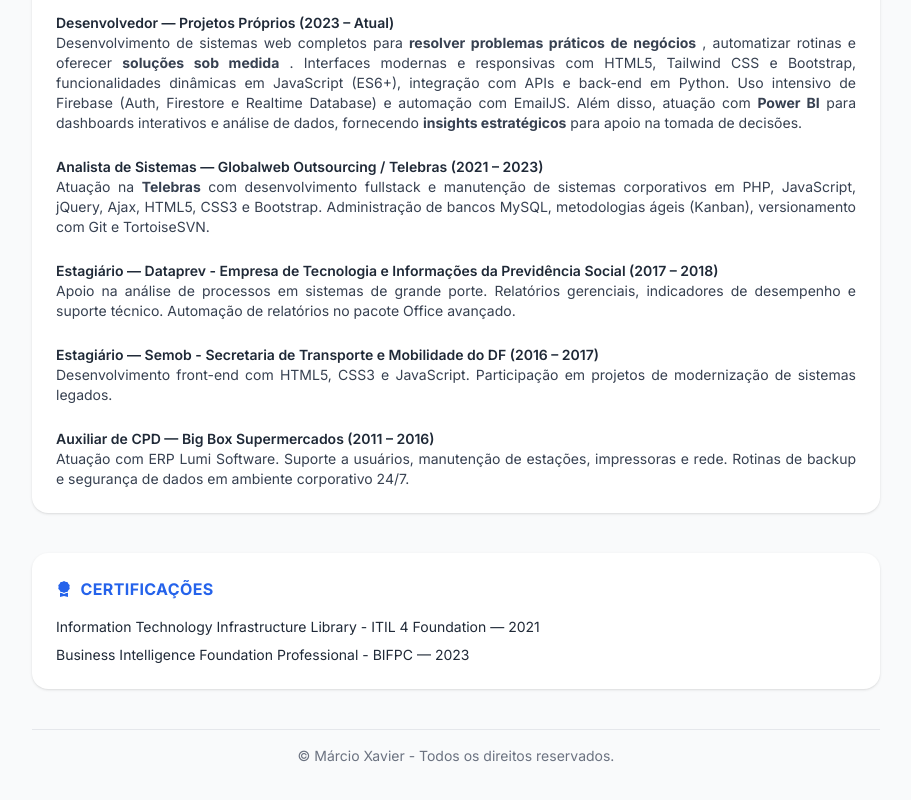
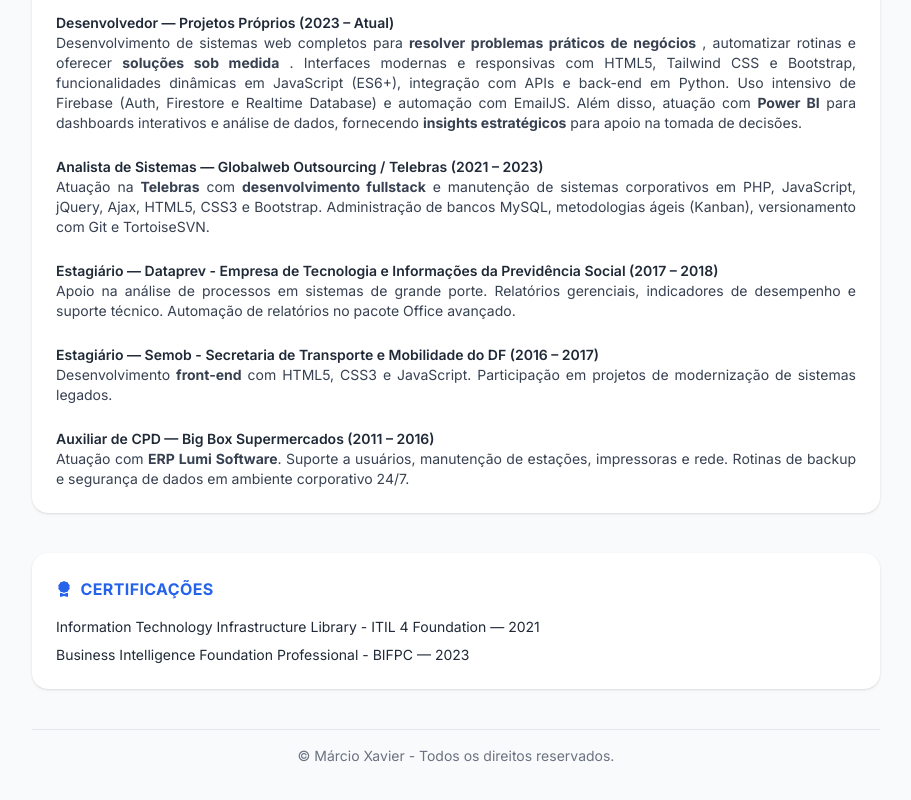
Before and after one commit to xaviermarcio/portfolio-marcio, a plain HTML site: page index.html in a window 1280 px wide. Shown: the part 1007-1807 px from the top of the page, without its empty margins (184-1095 px from the left). Drawn offline with nearby package versions, Linux system fonts and the light colour scheme.

Commit message:
Corrigindo Section experiência

```diff
--- a/index.html
+++ b/index.html
@@ -156,7 +156,7 @@
             <p class="text-gray-700">
               Atuação na
               <strong>Telebras</strong>
-              com desenvolvimento fullstack e manutenção de sistemas corporativos em PHP, JavaScript, jQuery, Ajax, HTML5, CSS3 e Bootstrap. Administração de bancos MySQL, metodologias ágeis (Kanban),
+              com <strong>desenvolvimento fullstack</strong> e manutenção de sistemas corporativos em PHP, JavaScript, jQuery, Ajax, HTML5, CSS3 e Bootstrap. Administração de bancos MySQL, metodologias ágeis (Kanban),
               versionamento com Git e TortoiseSVN.
             </p>
           </div>
@@ -168,12 +168,12 @@
           </div>
           <div>
             <h3 class="font-semibold">Estagiário — Semob - Secretaria de Transporte e Mobilidade do DF (2016 – 2017)</h3>
-            <p class="text-gray-700">Desenvolvimento front-end com HTML5, CSS3 e JavaScript. Participação em projetos de modernização de sistemas legados.</p>
+            <p class="text-gray-700">Desenvolvimento <strong>front-end</strong> com HTML5, CSS3 e JavaScript. Participação em projetos de modernização de sistemas legados.</p>
           </div>
           <div>
             <h3 class="font-semibold">Auxiliar de CPD — Big Box Supermercados (2011 – 2016)</h3>
             <p class="text-gray-700">
-              Atuação com ERP Lumi Software. Suporte a usuários, manutenção de estações, impressoras e rede. Rotinas de backup e segurança de dados em ambiente corporativo 24/7.
+              Atuação com <strong>ERP Lumi Software</strong>. Suporte a usuários, manutenção de estações, impressoras e rede. Rotinas de backup e segurança de dados em ambiente corporativo 24/7.
             </p>
           </div>
         </div>
```
